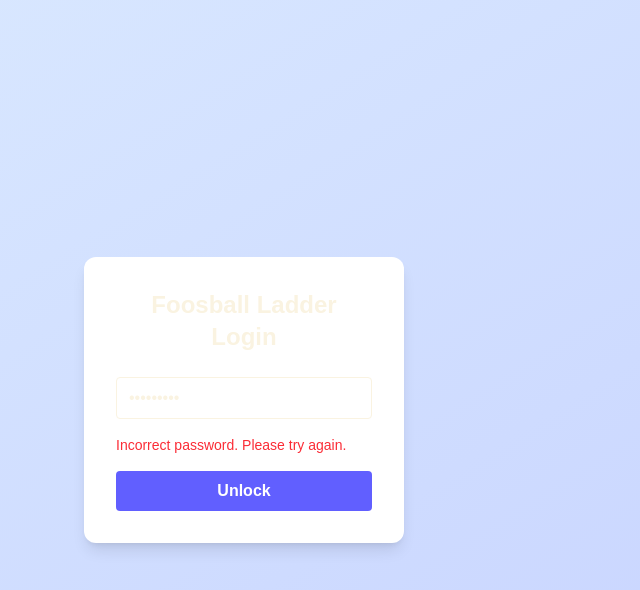
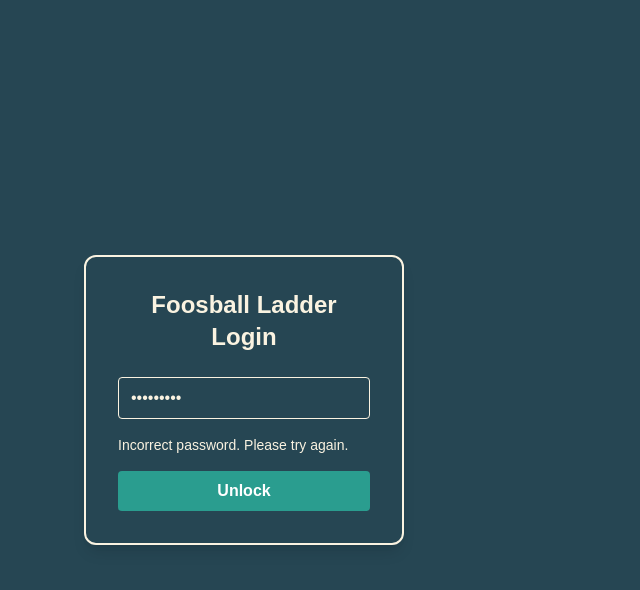
Before and after one commit to manupanu/FoosLadder, a Next.js app: page / in a window 1280 px wide. Both pictures are taken after typing "Sample123" into the empty fields and a click on the button "Unlock". Shown: the top 590 px of the page, without its empty margins (396-1036 px from the left). Built offline with nearby package versions, Linux system fonts and the light colour scheme.

Commit message:
feat: update PasswordGate component to use environment variables for password and enhance styling

```diff
--- a/app/PasswordGate.tsx
+++ b/app/PasswordGate.tsx
@@ -1,7 +1,7 @@
 "use client";
 import { useState } from "react";
 
-const PASSWORD = "1974"; // Change this to your shared password
+const PASSWORD = process.env.NEXT_PUBLIC_FOOSBALL_PASSWORD || process.env.FOOSBALL_PASSWORD || "";
 
 export default function PasswordGate({ children }: { children: React.ReactNode }) {
   const [input, setInput] = useState("");
@@ -21,24 +21,24 @@ export default function PasswordGate({ children }: { children: React.ReactNode }
   if (unlocked) return <>{children}</>;
 
   return (
-    <div className="flex flex-col items-center justify-center min-h-screen bg-gradient-to-br from-blue-100 to-indigo-200 animate-fadeIn">
+    <div className="flex flex-col items-center justify-center min-h-screen bg-charcoal-500 animate-fadeIn">
       <form
         onSubmit={handleSubmit}
-        className="bg-white rounded-xl shadow-lg p-8 flex flex-col gap-4 w-80 animate-fadeInUp"
+        className="bg-charcoal-400 rounded-xl shadow-lg p-8 flex flex-col gap-4 w-80 animate-fadeInUp border-2 border-persian_green-500"
       >
-        <h2 className="text-2xl font-bold text-center mb-2">Foosball Ladder Login</h2>
+        <h2 className="text-2xl font-bold text-center mb-2 text-saffron-500">Foosball Ladder Login</h2>
         <input
           type="password"
-          className="border rounded px-3 py-2 focus:outline-none focus:ring-2 focus:ring-indigo-400 transition"
+          className="border border-persian_green-500 rounded px-3 py-2 focus:outline-none focus:ring-2 focus:ring-persian_green-500 transition bg-charcoal-100 text-charcoal-700 placeholder:text-charcoal-700"
           placeholder="Enter password"
           value={input}
           onChange={e => setInput(e.target.value)}
           aria-label="Password"
         />
-        {error && <div className="text-red-500 text-sm">{error}</div>}
+        {error && <div className="text-burnt_sienna-500 text-sm">{error}</div>}
         <button
           type="submit"
-          className="bg-indigo-500 text-white rounded px-4 py-2 font-semibold hover:bg-indigo-600 transition"
+          className="btn-primary rounded px-4 py-2 font-semibold transition"
         >
           Unlock
         </button>
```
